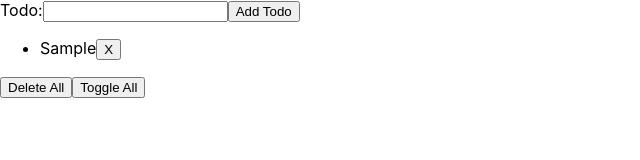
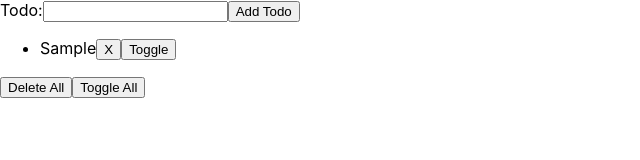
Before and after one commit to staringelf/React-Todo-List, a React (Create React App) app: page / in a window 1280 px wide. Both pictures are taken after typing "Sample" into the empty fields and a click on the button "Add Todo". Shown: the top 160 px of the page, without its empty margins (0-640 px from the left). Built offline with nearby package versions, Linux system fonts and the light colour scheme.

Commit message:
add toggle Button

```diff
--- a/src/App.js
+++ b/src/App.js
@@ -21,6 +21,15 @@ function App() {
     setTodos([]);
   }
 
+  function toggleTodo(id){
+    setTodos(todos.map((todo) => (
+      todo.id === id ? {
+        ...todo,
+        completed: !todo.completed
+      } : todo
+    )))
+  }
+
   function toggleAll(){
     setTodos(todos.map((todo) => (
       {
@@ -42,7 +51,8 @@ function App() {
             text={text}
             id={id}
             completed={completed}
-            deleteTodo={deleteTodo}/>
+            deleteTodo={deleteTodo}
+            toggleTodo={toggleTodo}/>
         ))}
       </ul>
 
--- a/src/components/Todo.js
+++ b/src/components/Todo.js
@@ -1,8 +1,9 @@
-function Todo ({ text, id, completed, deleteTodo }) {
+function Todo ({ text, id, completed, deleteTodo, toggleTodo }) {
   return (
-    <li id={id} data-completed={completed}>
+    <li id={id} key={id} data-completed={completed}>
       <span>{text}</span>
       <button onClick={() => deleteTodo(id)}>X</button>
+      <button onClick={() => toggleTodo(id)}>Toggle</button>
     </li>
   )
 }
```
